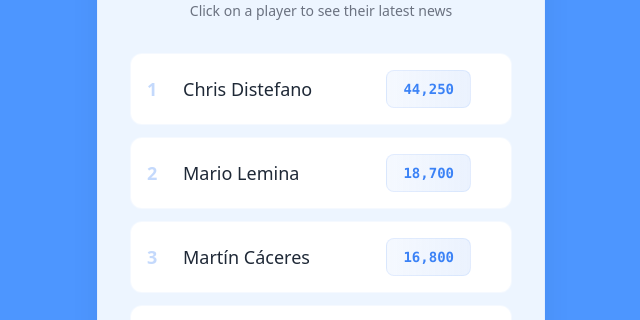
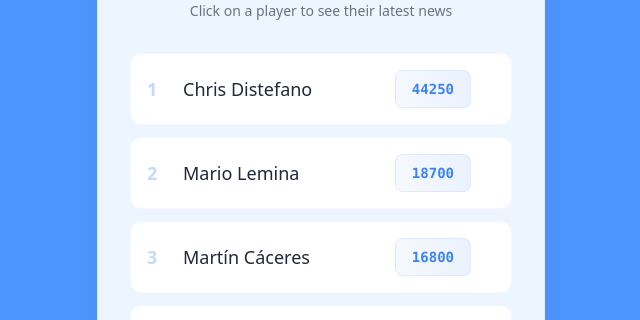
Before and after one commit to agru97/trending-footballers, a Next.js app: page / in a window 1280 px wide. Shown: the part 155-475 px from the top of the page, without its empty margins (319-959 px from the left). Built offline with nearby package versions, Linux system fonts and the light colour scheme.

Commit message:
remove comma

```diff
--- a/app/page.tsx
+++ b/app/page.tsx
@@ -111,7 +111,7 @@ export default function TrendingFootballers() {
               </span>
               <div className="relative flex items-center gap-2">
                 <div className="text-sm font-mono bg-gradient-to-r from-brand/5 to-brand/10 px-3 sm:px-4 py-1.5 sm:py-2 rounded-lg border border-brand/10 text-brand font-semibold group-hover:bg-gradient-to-r group-hover:from-brand/10 group-hover:to-brand/20 transition-all">
-                  {footballer.searchInterest.toLocaleString()}
+                  {footballer.searchInterest}
                 </div>
                 <div className="opacity-0 group-hover:opacity-100 transition-opacity text-brand">
                   →
```
